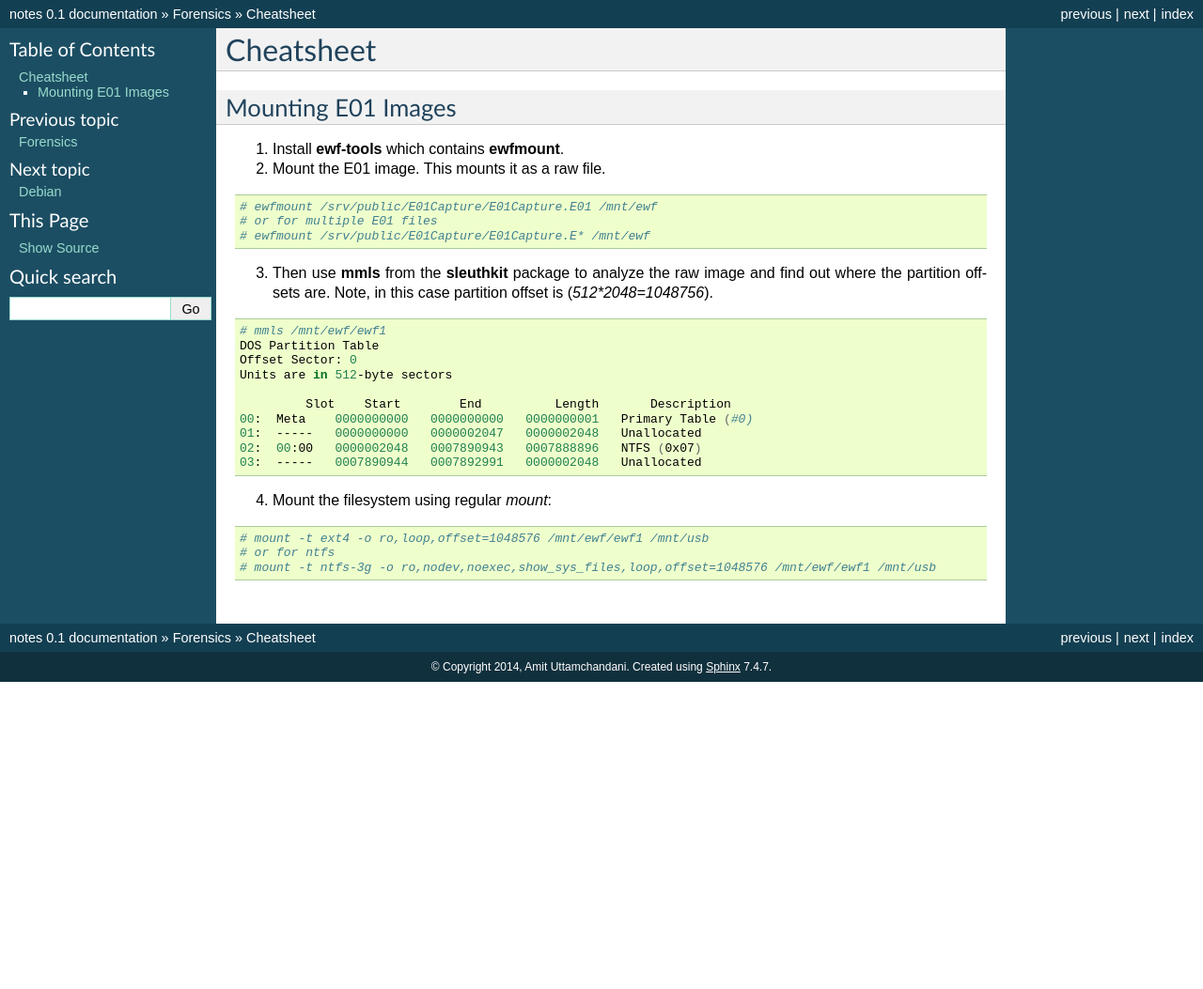
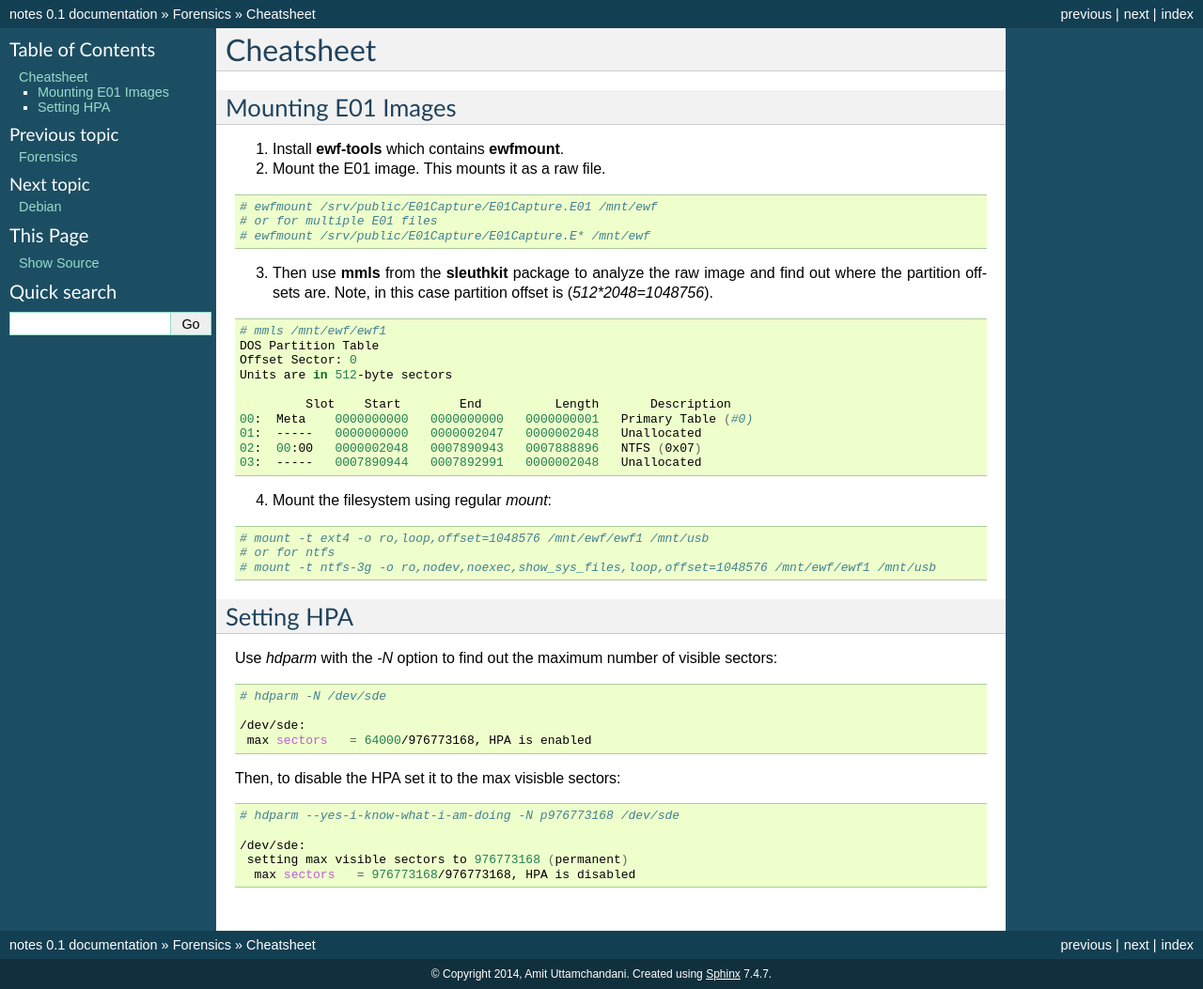
Before and after one commit to amituttam/notes, a Sphinx documentation site: the page built from docs/forensics/cheatsheet.rst, in a window 1280 px wide. Shown: the whole page at 94% size. Built offline with Sphinx 7.4.7, drawn with Linux system fonts in a browser that asks for light colours; before the commit the page ends 900 px from its top, so only the background shows below that.

Commit message:
forensics/cheatsheet: Add section on setting hpa

```diff
--- a/docs/forensics/cheatsheet.rst
+++ b/docs/forensics/cheatsheet.rst
@@ -37,3 +37,26 @@ Mounting E01 Images
     # mount -t ext4 -o ro,loop,offset=1048576 /mnt/ewf/ewf1 /mnt/usb
     # or for ntfs
     # mount -t ntfs-3g -o ro,nodev,noexec,show_sys_files,loop,offset=1048576 /mnt/ewf/ewf1 /mnt/usb
+
+Setting HPA
+-----------
+
+Use *hdparm* with the *-N* option to find out the maximum number of
+visible sectors:
+
+.. code-block:: shell
+
+    # hdparm -N /dev/sde
+
+    /dev/sde:
+     max sectors   = 64000/976773168, HPA is enabled
+
+Then, to disable the HPA set it to the max visisble sectors:
+
+.. code-block:: shell
+
+    # hdparm --yes-i-know-what-i-am-doing -N p976773168 /dev/sde
+
+    /dev/sde:
+     setting max visible sectors to 976773168 (permanent)
+      max sectors   = 976773168/976773168, HPA is disabled
```
